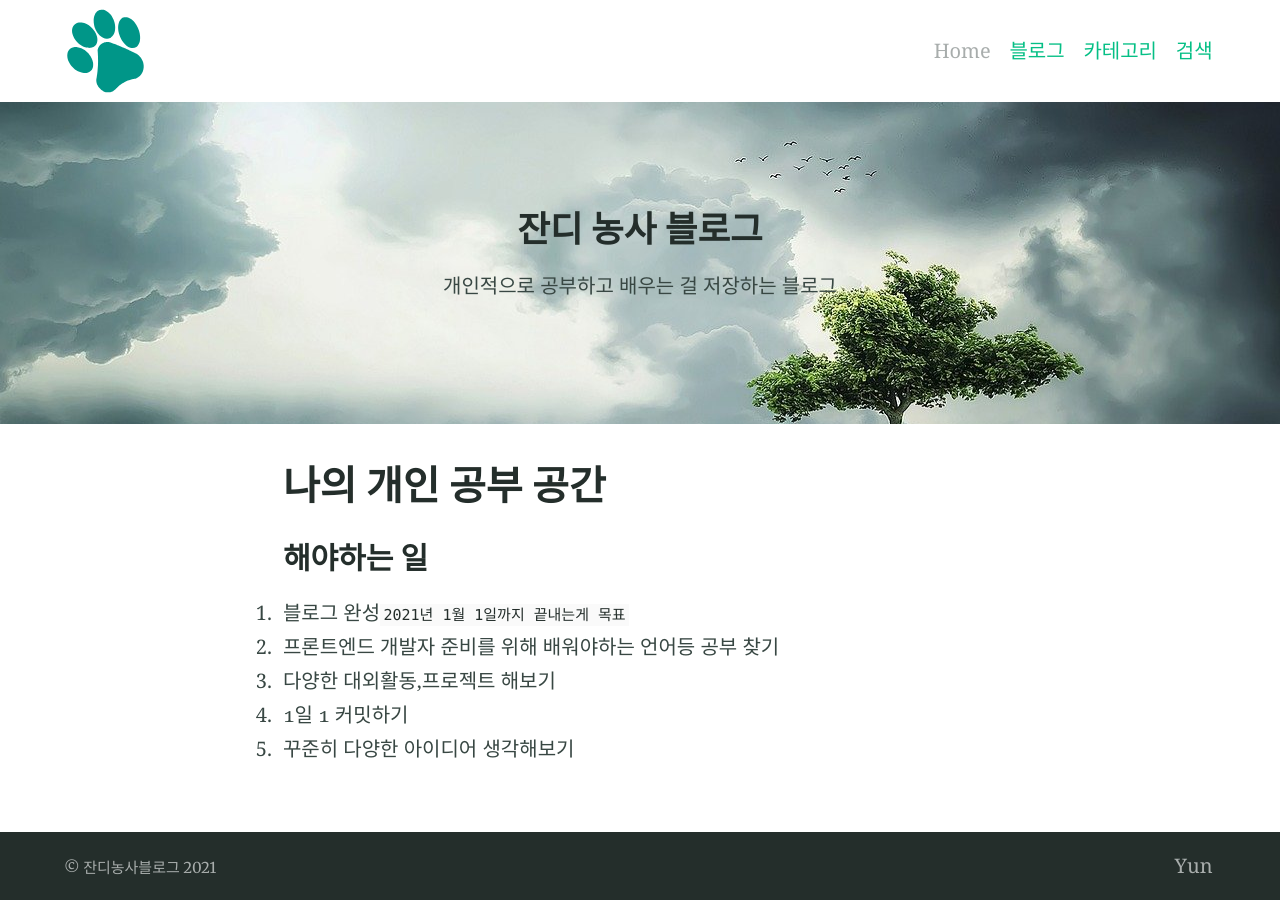
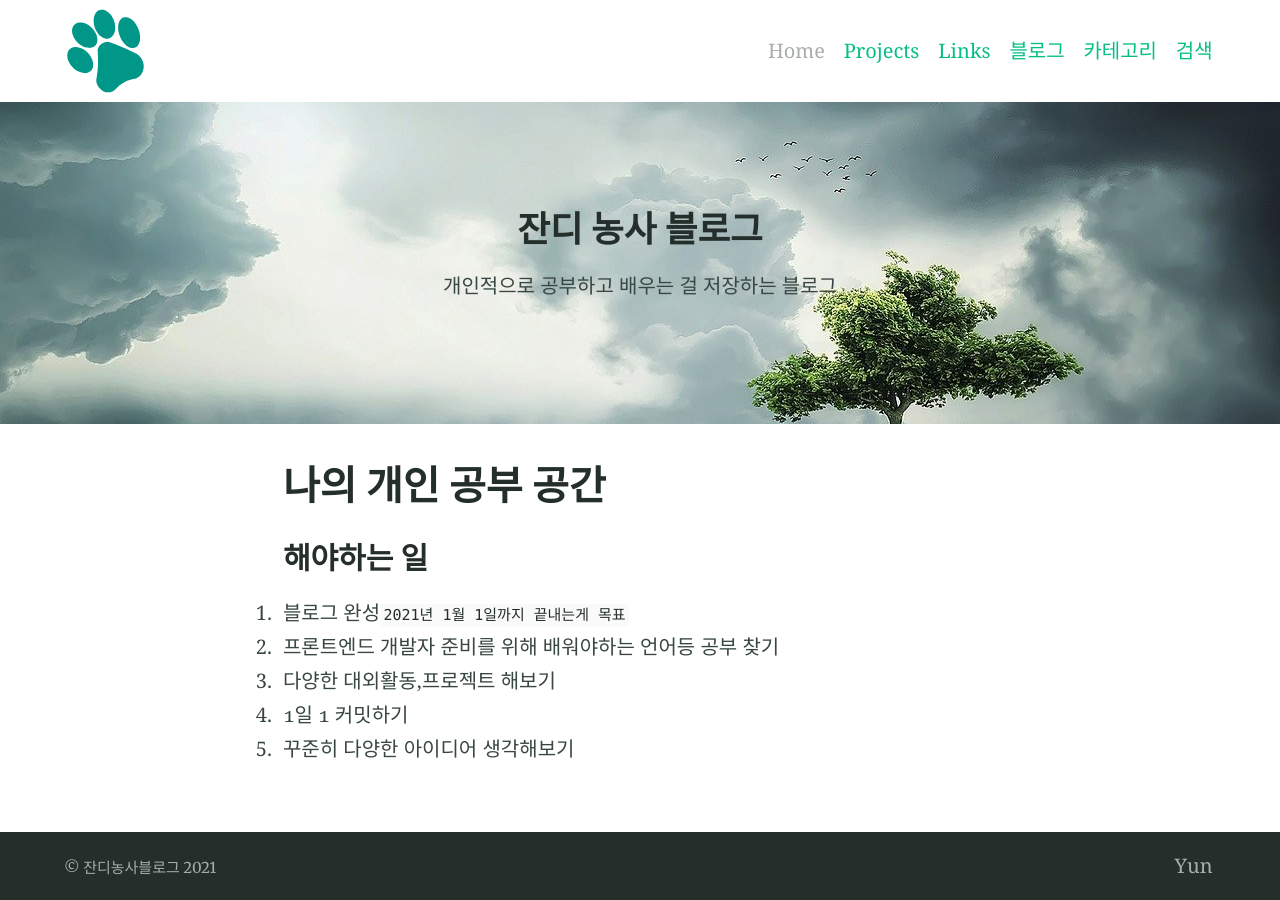
Before and after one commit to EngineerYun/EngineerYun.github.io, a Jekyll site: the page built from index.md, in a window 1280 px wide. Built offline with Jekyll 4.4.1, drawn with Linux system fonts in a browser that asks for light colours.

Commit message:
config project, link 카테고리 추가

```diff
--- a/_config.yml
+++ b/_config.yml
@@ -118,6 +118,10 @@ favicons: # Favicons are also used in the manifest file. Syntax is 'size: path'
 navigation_header:
 - title: Home
   url: /
+- title: Projects
+  url: /projects/
+- title: Links
+  url: /Links/
 - title: 블로그
   url: /blog/
 - title: 카테고리
```
